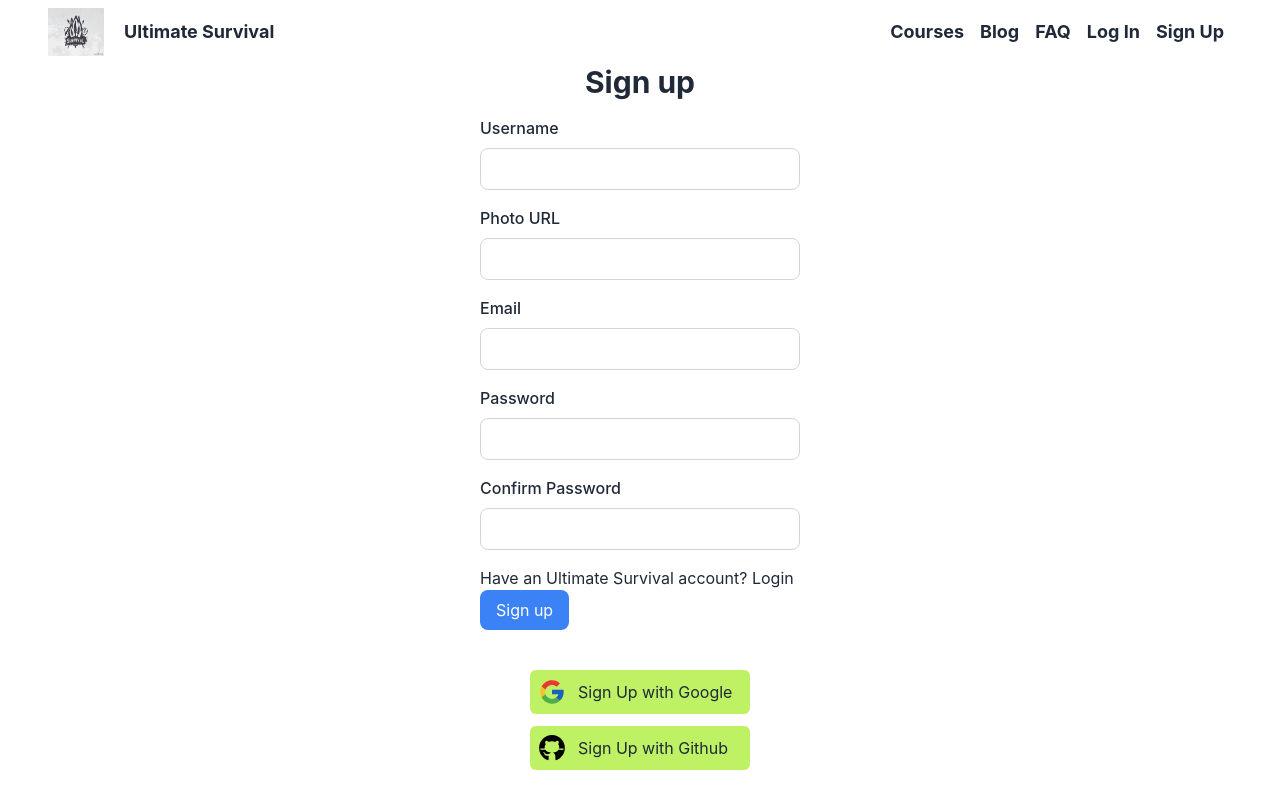
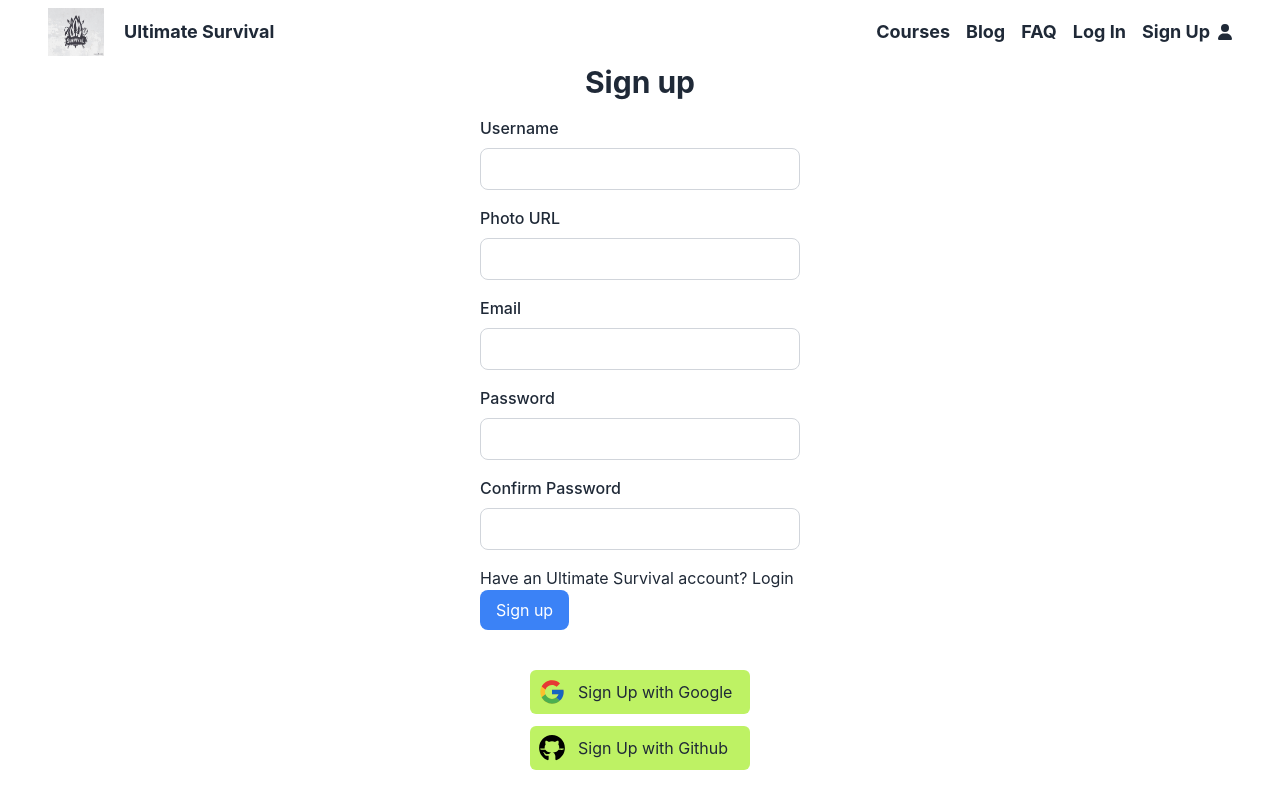
Before and after one commit to sowmik-sec/ultimate-survival, a React (Create React App) app: page /signup in a window 1280 px wide. Shown: the top 800 px of the page. Built offline with nearby package versions, Linux system fonts and the light colour scheme; no server answers.

Commit message:
user shown in header

```diff
--- a/src/components/Header/Header.js
+++ b/src/components/Header/Header.js
@@ -1,4 +1,4 @@
-import { faBars, faXmark } from "@fortawesome/free-solid-svg-icons";
+import { faBars, faUser, faXmark } from "@fortawesome/free-solid-svg-icons";
 import { FontAwesomeIcon } from "@fortawesome/react-fontawesome";
 import React, { useContext, useState } from "react";
 import { Link } from "react-router-dom";
@@ -7,7 +7,8 @@ import { AuthContext } from "../../contexts/AuthProvider/AuthProvider";
 
 const Header = () => {
   const [open, setOpen] = useState(false);
-  const { user, logout } = useContext(AuthContext);
+  const { user, userPhoto, logout } = useContext(AuthContext);
+  console.log(user);
   const handleLogOut = () => {
     logout()
       .then(() => console.log("user logged out"))
@@ -79,6 +80,16 @@ const Header = () => {
               </Link>
             </>
           )}
+          {user?.photoURL ? (
+            <img
+              title={user.displayName}
+              className="w-11 rounded-full"
+              src={userPhoto}
+              alt=""
+            />
+          ) : (
+            <FontAwesomeIcon icon={faUser} />
+          )}
         </ul>
       </div>
     </div>
--- a/src/components/login/SignUp/SignUp.js
+++ b/src/components/login/SignUp/SignUp.js
@@ -11,7 +11,7 @@ function SignUp() {
   const [password, setPassword] = useState("");
   const [confirmPassword, setConfirmPassword] = useState("");
   const [error, setError] = useState("");
-  const { createUser } = useContext(AuthContext);
+  const { createUser, setUserPhoto } = useContext(AuthContext);
   const handleSubmit = (event) => {
     event.preventDefault();
     console.log(`Email: ${email}`);
@@ -24,10 +24,15 @@ function SignUp() {
     createUser(email, password)
       .then((result) => {
         const user = result.user;
+        user.photoURL = photoURL;
+        user.displayName = username;
         setEmail("");
         setPassword("");
         setConfirmPassword("");
+        setUsername("");
+        setPhotoURL("");
         setError("");
+        setUserPhoto(photoURL);
         console.log(user);
       })
       .catch((error) => {
--- a/src/contexts/AuthProvider/AuthProvider.js
+++ b/src/contexts/AuthProvider/AuthProvider.js
@@ -14,6 +14,7 @@ const auth = getAuth(app);
 
 const AuthProvider = ({ children }) => {
   const [user, setUser] = useState("");
+  const [userPhoto, setUserPhoto] = useState("");
   const createUser = (email, password) => {
     return createUserWithEmailAndPassword(auth, email, password);
   };
@@ -29,7 +30,15 @@ const AuthProvider = ({ children }) => {
     });
     return () => unSubscribe;
   }, []);
-  const authInfo = { createUser, login, user, setUser, logout };
+  const authInfo = {
+    createUser,
+    login,
+    user,
+    setUser,
+    logout,
+    userPhoto,
+    setUserPhoto,
+  };
   return (
     <AuthContext.Provider value={authInfo}>{children}</AuthContext.Provider>
   );
```
